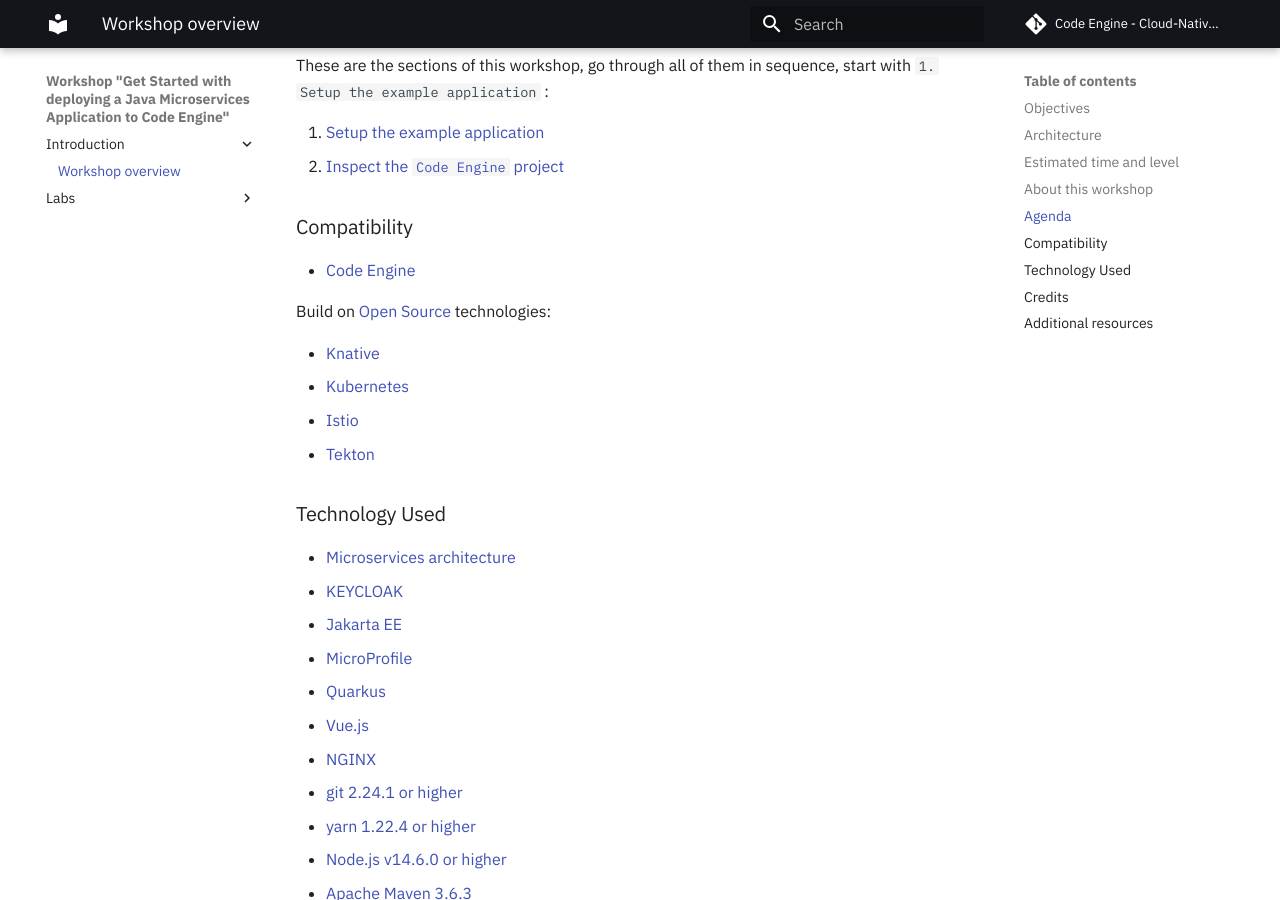
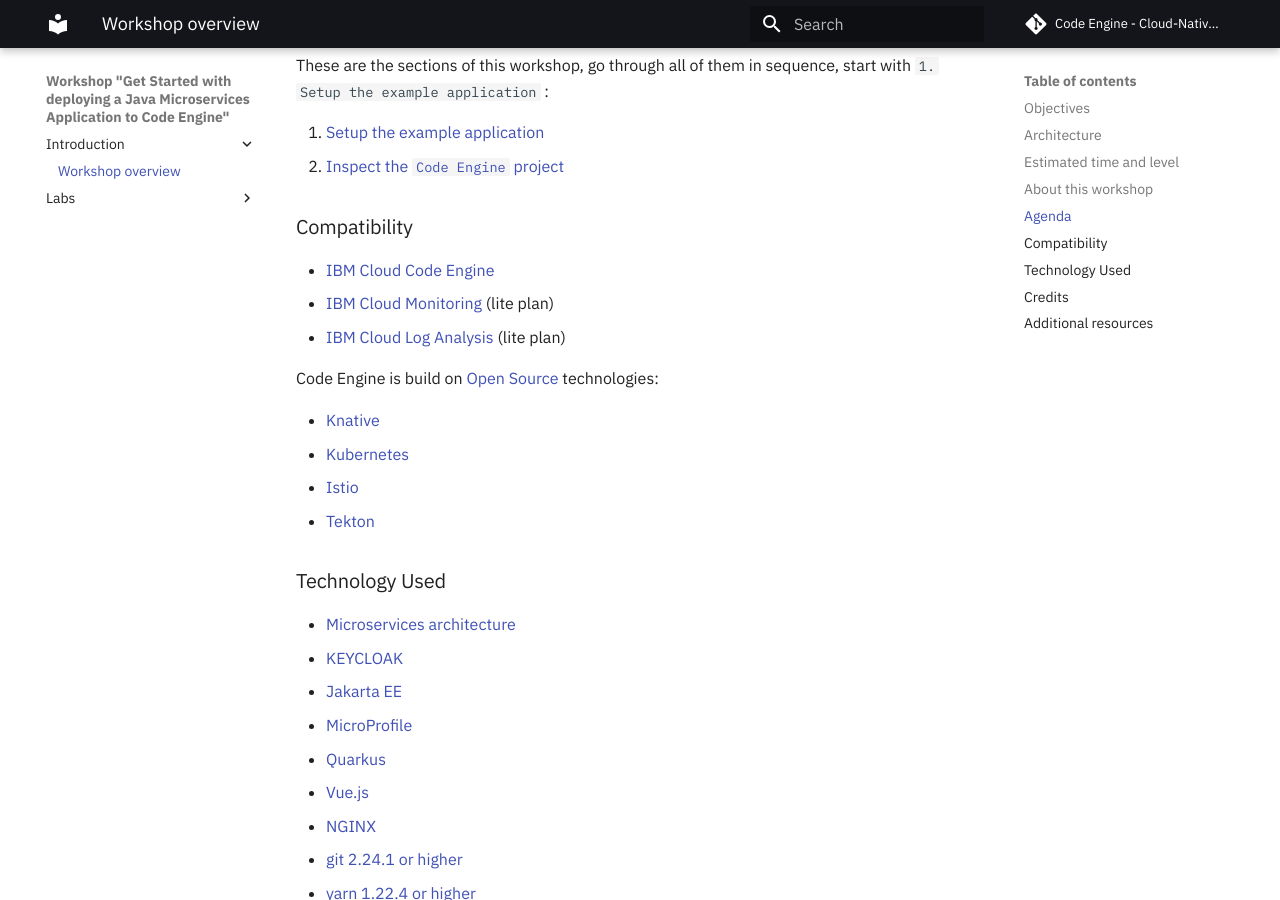
Before and after one commit to thomassuedbroecker/ce-cns-problem, an MkDocs documentation site: the page built from documentation/README.md, in a window 1280 px wide and 900 px high, scrolled down 2996 px. Built offline with MkDocs 1.6.1 and Material for MkDocs 9.7.7, drawn with Linux system fonts in a browser that asks for light colours; comment, search, counter and statistics services are not loaded.

Commit message:
update documentation

```diff
--- a/documentation/README.md
+++ b/documentation/README.md
@@ -77,9 +77,12 @@
 
 ### Compatibility
 
-* [Code Engine](https://cloud.ibm.com/docs/codeengine?topic=codeengine-about)
+* [IBM Cloud Code Engine](https://cloud.ibm.com/docs/codeengine?topic=codeengine-about)
+* [IBM Cloud Monitoring](https://cloud.ibm.com/docs/monitoring?topic=monitoring-getting-started#getting-started) (lite plan)
+* [IBM Cloud Log Analysis](https://cloud.ibm.com/docs/log-analysis?topic=log-analysis-getting-started#getting-started) (lite plan)
 
-Build on [Open Source](https://en.wikipedia.org/wiki/Open_source) technologies:
+
+Code Engine is build on [Open Source](https://en.wikipedia.org/wiki/Open_source) technologies:
 
   * [Knative](https://knative.dev/)
   * [Kubernetes](https://knative.dev/)
```
Also changed, not shown: documentation/logging.md (+2 -0 lines), documentation/monitoring.md (+2 -0 lines).
